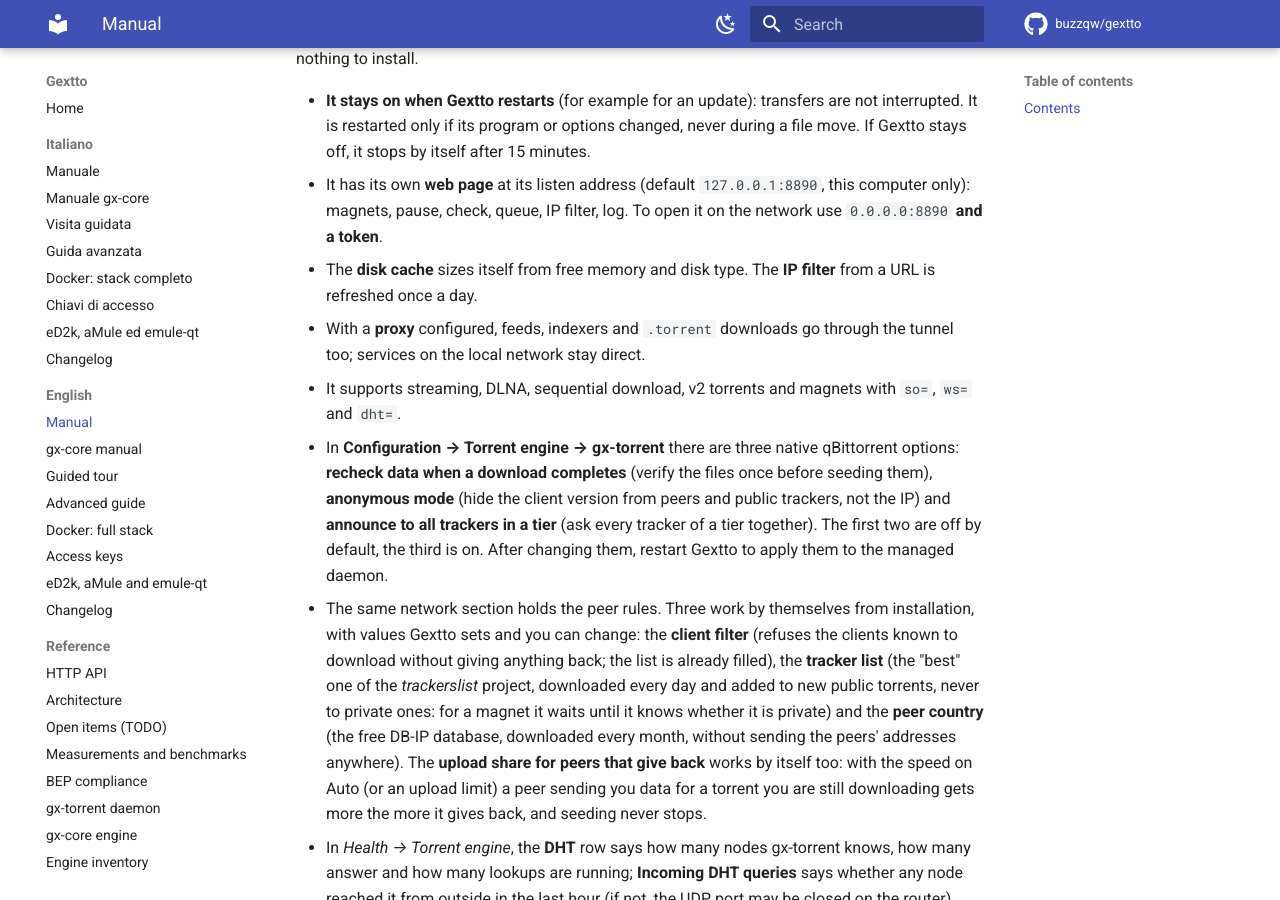
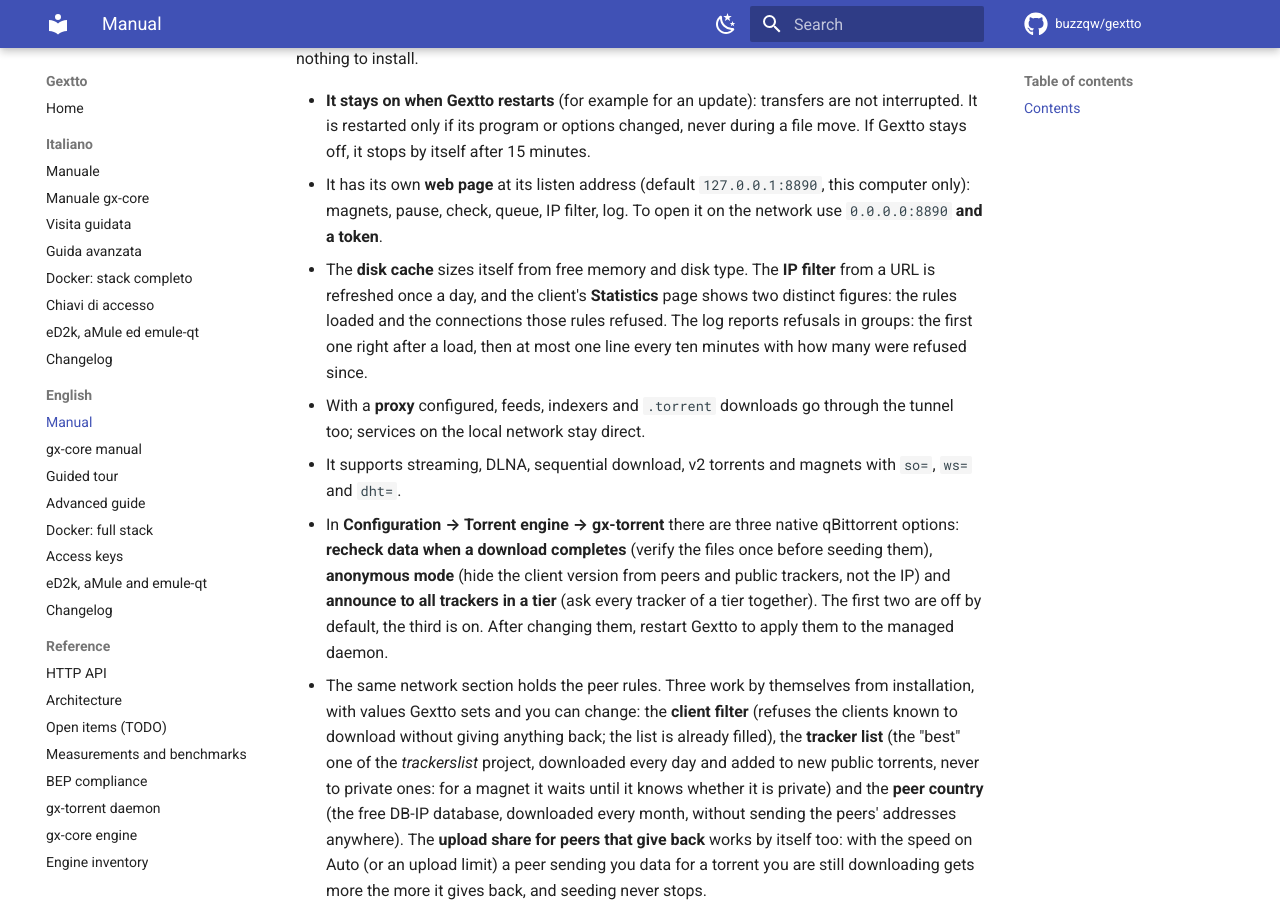
Before and after one commit to buzzqw/gextto, an MkDocs documentation site: the page built from docs/MANUAL.en.md, in a window 1280 px wide and 900 px high, scrolled down 35537 px. Built offline with MkDocs 1.6.1 and Material for MkDocs 9.7.7, drawn with Linux system fonts in a browser that asks for light colours; comment, search, counter and statistics services are not loaded.

Commit message:
stats: the connections the IP filter refused, in both interfaces
The counter existed but only in `/metrics`. Gextto's Health panel reads the
engine session statistics and the daemon's Statistics page reads the same
snapshot, so the figure now sits next to the rules loaded: a list that is
loaded and a list that is actually refusing peers are two different facts, and
only the second one says the filter works.

The label is translated in all six languages; the manuals say the same thing in
the client paragraph they already had for the IP filter.

```diff
--- a/docs/MANUAL.en.md
+++ b/docs/MANUAL.en.md
@@ -1437,7 +1437,11 @@ process; there is nothing to install.
   this computer only): magnets, pause, check, queue, IP filter, log. To open it
   on the network use `0.0.0.0:8890` **and a token**.
 - The **disk cache** sizes itself from free memory and disk type. The **IP
-  filter** from a URL is refreshed once a day.
+  filter** from a URL is refreshed once a day, and the client's **Statistics**
+  page shows two distinct figures: the rules loaded and the connections those
+  rules refused. The log reports refusals in groups: the first one right after a
+  load, then at most one line every ten minutes with how many were refused
+  since.
 - With a **proxy** configured, feeds, indexers and `.torrent` downloads go
   through the tunnel too; services on the local network stay direct.
 - It supports streaming, DLNA, sequential download, v2 torrents and magnets
--- a/internal/webui/assets/stats.html
+++ b/internal/webui/assets/stats.html
@@ -127,6 +127,7 @@ main.page{max-width:1080px}
         <div class="row"><span>{{tr "Encryption"}}</span><strong id="v-crypto">—</strong></div>
         <div class="row"><span>{{tr "Proxy"}}</span><strong id="v-proxy">—</strong></div>
         <div class="row"><span>{{tr "IP filter rules"}}</span><strong id="v-ipfilter">—</strong></div>
+        <div class="row"><span>{{tr "Connections the filter refused"}}</span><strong id="v-ipfilter-blocked">—</strong></div>
       </div>
     </section>
 
@@ -241,6 +242,7 @@ main.page{max-width:1080px}
     if (s.encryption === 2) { $('v-crypto').textContent = t('Forced'); }
     $('v-proxy').textContent = onoff(s.proxy);
     $('v-ipfilter').textContent = (s.ip_filter_rules || 0).toLocaleString();
+    $('v-ipfilter-blocked').textContent = ((s.session || {}).blocked_connections || 0).toLocaleString();
 
     $('v-adl').textContent = (s.active_downloads || 0) + ' / ' + (s.active_limit || 0);
     $('v-aseed').textContent = (s.active_seeds || 0) + ' / ' + (s.active_limit || 0);
```
Also changed, not shown: changelog.en.md (+1 -1 lines), changelog.md (+1 -1 lines), docs/MANUAL.it.md (+5 -1 lines), 1 other file.
